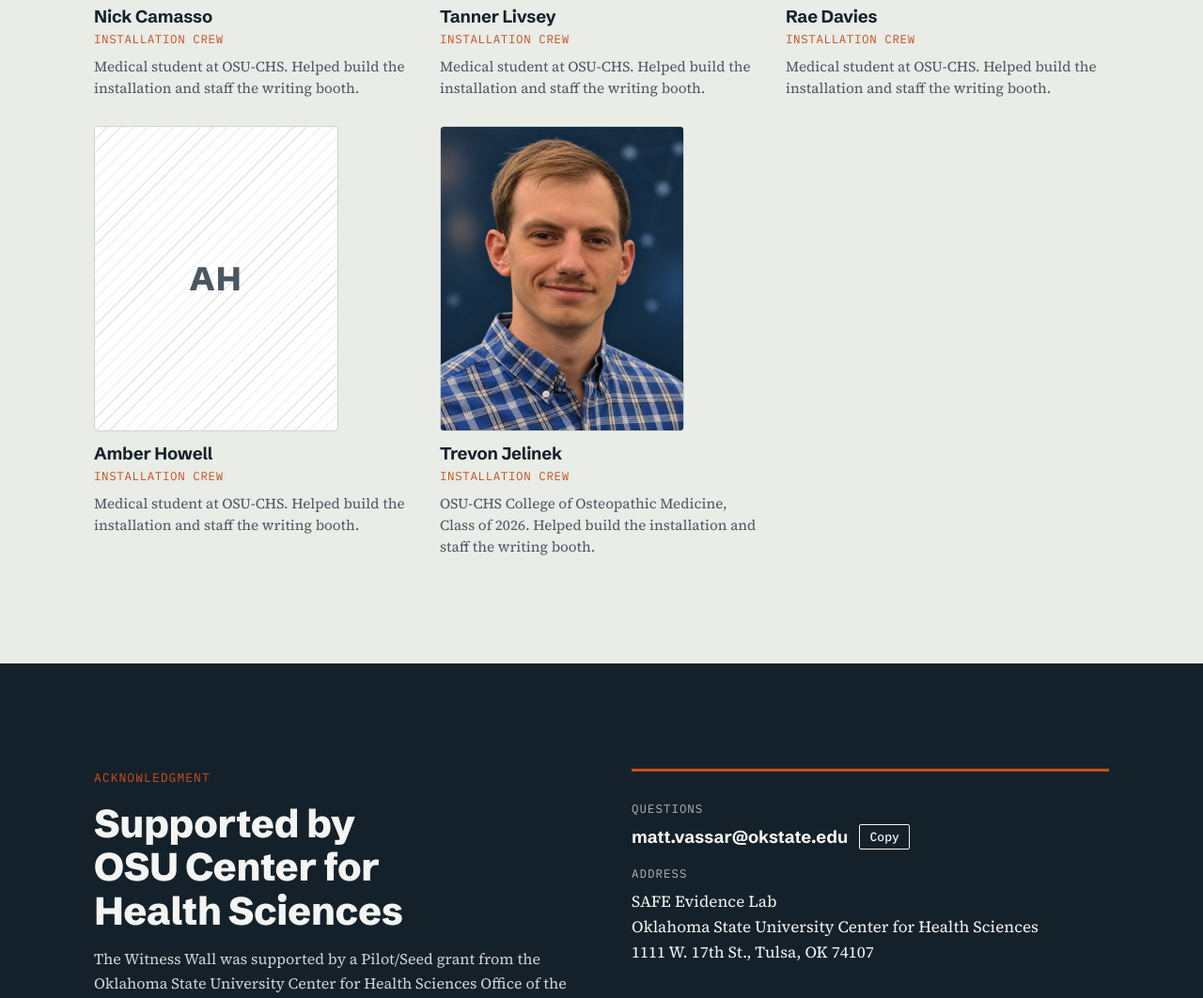
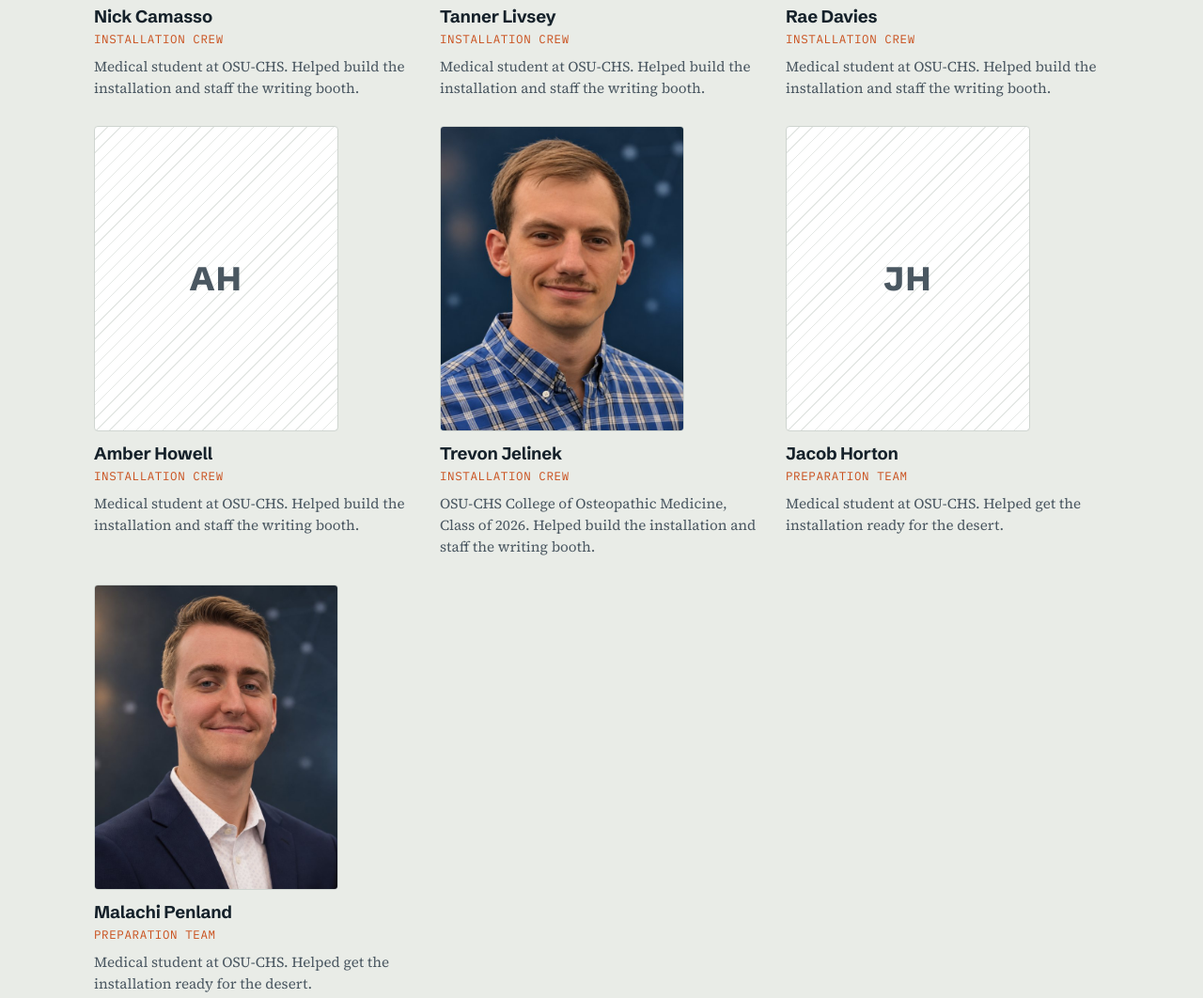
Before and after one commit to mattvassar-ux/safe-evidence-lab, a plain HTML site: page witness-wall.html in a window 1280 px wide. Shown: the part 3940-5002 px from the top of the page at 94% size. Drawn offline with Linux system fonts and the light colour scheme.

Commit message:
Add Nizar Alsankary headshot; add Jacob Horton and Malachi Penland to Witness Wall team
Co-Authored-By: Claude Opus 5.5 <noreply@anthropic.com>
Claude-Session: https://claude.ai/code/session_0128icfxcErJKcvXNNypktrd

```diff
--- a/witness-wall.html
+++ b/witness-wall.html
@@ -169,7 +169,11 @@ window.WW_TEAM = [
   { name: "Amber Howell", photo: "amber-howell", role: "Installation Crew",
     focus: "Medical student at OSU-CHS. Helped build the installation and staff the writing booth." },
   { name: "Trevon Jelinek", photo: "trevon-jelinek", role: "Installation Crew",
-    focus: "OSU-CHS College of Osteopathic Medicine, Class of 2026. Helped build the installation and staff the writing booth." }
+    focus: "OSU-CHS College of Osteopathic Medicine, Class of 2026. Helped build the installation and staff the writing booth." },
+  { name: "Jacob Horton", photo: "jacob-horton", role: "Preparation Team",
+    focus: "Medical student at OSU-CHS. Helped get the installation ready for the desert." },
+  { name: "Malachi Penland", photo: "malachi-penland", role: "Preparation Team",
+    focus: "Medical student at OSU-CHS. Helped get the installation ready for the desert." }
 ];
 (function () {
   var host = document.getElementById("ww-team");
```
Also changed, not shown: images/team/nizar-alsankary.jpg (added).
